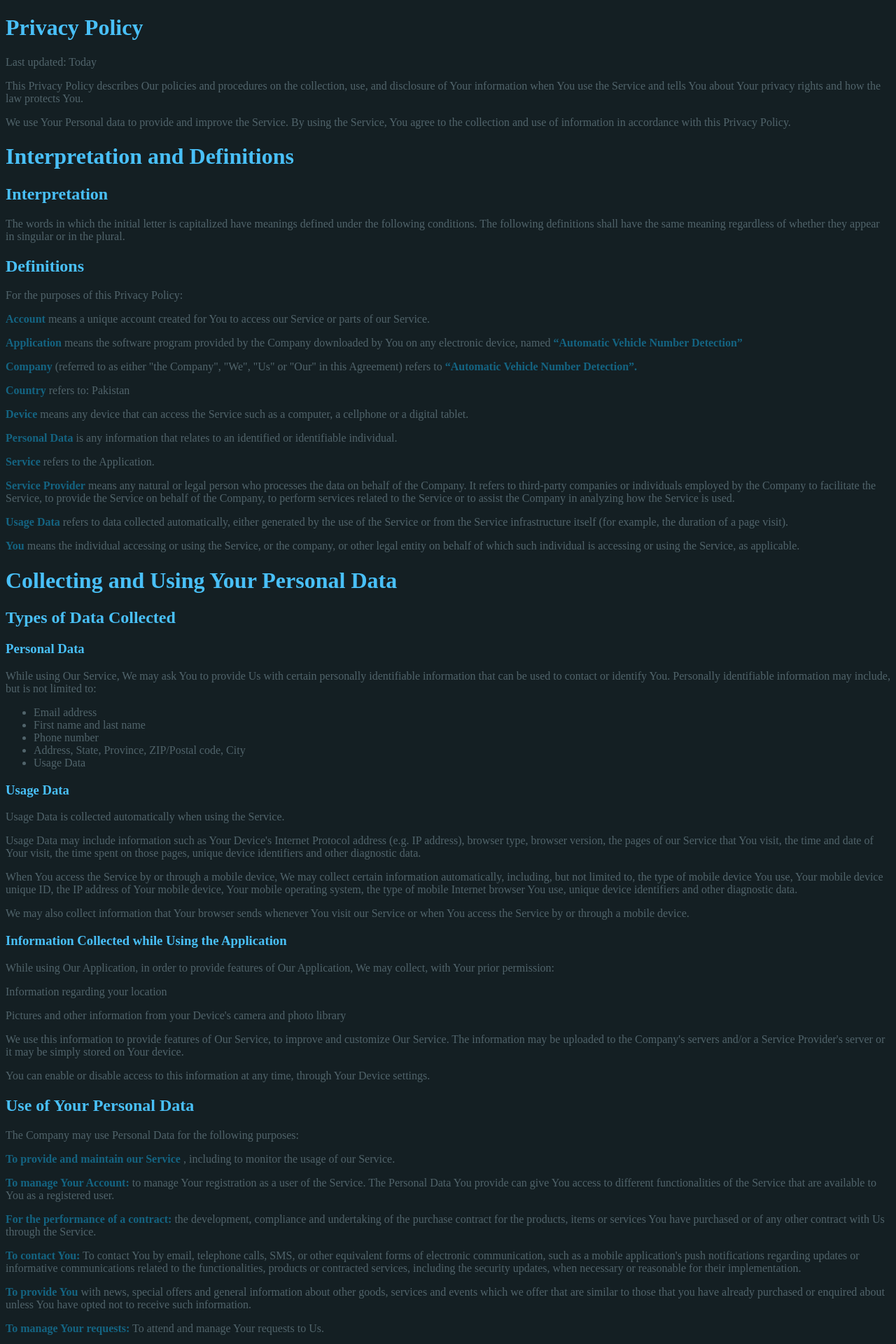
After one commit to sulaiman-s/E-Challan-Server-, a Django app: template Cors/templates/privacyPolicy.html in a window 1280 px wide. The commit adds this page. Shown: the top 1920 px of the page at 70% size. Run offline with Django 3.2, Linux system fonts and the light colour scheme; the template is opened without the code that fills it, so the values that code supplies are empty; parts of the project's set-up code (start-up, migrations or seed data) failed here and were passed over.

Commit message:
added privacy policy

```diff
--- a/Challans/views.py
+++ b/Challans/views.py
@@ -12,7 +12,7 @@ from .models import Challan
 class ChallanSerializer(serializers.ModelSerializer):
     class Meta:
         model = Challan
-        fields = ['challan_id','vehicle_number', 'vehicle_type', 'challan_amount',
+        fields = ['challan_id', 'vehicle_number', 'vehicle_type', 'challan_amount',
                   'challan_location', 'challan_status']
 
 
--- /dev/null
+++ b/Cors/templates/privacyPolicy.html
@@ -0,0 +1,356 @@
+<!DOCTYPE html>
+<html lang="en">
+  <head>
+    <meta charset="UTF-8" />
+    <meta http-equiv="X-UA-Compatible" content="IE=edge" />
+    <meta name="viewport" content="width=device-width, initial-scale=1.0" />
+    <title>Privacy-Policy</title>
+  </head>
+  <body>
+    <style>
+      h1,
+      h2,
+      h3 {
+        color: rgb(73, 192, 248);
+      }
+      body {
+        background-color: rgb(20, 31, 35);
+        color: rgb(81, 100, 107);
+      }
+      strong {
+        color: rgb(20, 100, 130);
+      }
+    </style>
+    <h1>Privacy Policy</h1>
+    <p>Last updated: Today</p>
+    <p>
+      This Privacy Policy describes Our policies and procedures on the
+      collection, use, and disclosure of Your information when You use the
+      Service and tells You about Your privacy rights and how the law protects
+      You.
+    </p>
+    <p>
+      We use Your Personal data to provide and improve the Service. By using the
+      Service, You agree to the collection and use of information in accordance
+      with this Privacy Policy.
+    </p>
+    <h1>Interpretation and Definitions</h1>
+    <h2>Interpretation</h2>
+    <p>
+      The words in which the initial letter is capitalized have meanings defined
+      under the following conditions. The following definitions shall have the
+      same meaning regardless of whether they appear in singular or in the
+      plural.
+    </p>
+    <h2>Definitions</h2>
+    <p>For the purposes of this Privacy Policy:</p>
+    <p>
+      <strong>Account</strong>
+      means a unique account created for You to access our Service or parts of
+      our Service.
+    </p>
+    <p>
+      <strong>Application</strong>
+      means the software program provided by the Company downloaded by You on
+      any electronic device, named
+      <strong>“Automatic Vehicle Number Detection”</strong>
+    </p>
+    <p>
+      <strong>Company</strong>
+      (referred to as either "the Company", "We", "Us" or "Our" in this
+      Agreement) refers to
+      <strong>“Automatic Vehicle Number Detection”.</strong>
+    </p>
+    <p>
+      <strong>Country</strong>
+      refers to: Pakistan
+    </p>
+    <p>
+      <strong>Device</strong>
+      means any device that can access the Service such as a computer, a
+      cellphone or a digital tablet.
+    </p>
+    <p>
+      <strong>Personal Data</strong>
+      is any information that relates to an identified or identifiable
+      individual.
+    </p>
+    <p>
+      <strong>Service</strong>
+      refers to the Application.
+    </p>
+    <p>
+      <strong>Service Provider</strong>
+      means any natural or legal person who processes the data on behalf of the
+      Company. It refers to third-party companies or individuals employed by the
+      Company to facilitate the Service, to provide the Service on behalf of the
+      Company, to perform services related to the Service or to assist the
+      Company in analyzing how the Service is used.
+    </p>
+    <p>
+      <strong>Usage Data</strong>
+      refers to data collected automatically, either generated by the use of the
+      Service or from the Service infrastructure itself (for example, the
+      duration of a page visit).
+    </p>
+    <p>
+      <strong>You</strong>
+      means the individual accessing or using the Service, or the company, or
+      other legal entity on behalf of which such individual is accessing or
+      using the Service, as applicable.
+    </p>
+    <h1>Collecting and Using Your Personal Data</h1>
+    <h2>Types of Data Collected</h2>
+    <h3>Personal Data</h3>
+    <p>
+      While using Our Service, We may ask You to provide Us with certain
+      personally identifiable information that can be used to contact or
+      identify You. Personally identifiable information may include, but is not
+      limited to:
+    </p>
+    <ul>
+      <li>Email address</li>
+      <li>First name and last name</li>
+      <li>Phone number</li>
+      <li>Address, State, Province, ZIP/Postal code, City</li>
+      <li>Usage Data</li>
+    </ul>
+    <h3>Usage Data</h3>
+    <p>Usage Data is collected automatically when using the Service.</p>
+    <p>
+      Usage Data may include information such as Your Device's Internet Protocol
+      address (e.g. IP address), browser type, browser version, the pages of our
+      Service that You visit, the time and date of Your visit, the time spent on
+      those pages, unique device identifiers and other diagnostic data.
+    </p>
+    <p>
+      When You access the Service by or through a mobile device, We may collect
+      certain information automatically, including, but not limited to, the type
+      of mobile device You use, Your mobile device unique ID, the IP address of
+      Your mobile device, Your mobile operating system, the type of mobile
+      Internet browser You use, unique device identifiers and other diagnostic
+      data.
+    </p>
+    <p>
+      We may also collect information that Your browser sends whenever You visit
+      our Service or when You access the Service by or through a mobile device.
+    </p>
+    <h3>Information Collected while Using the Application</h3>
+    <p>
+      While using Our Application, in order to provide features of Our
+      Application, We may collect, with Your prior permission:
+    </p>
+    <p>Information regarding your location</p>
+    <p>
+      Pictures and other information from your Device's camera and photo library
+    </p>
+    <p>
+      We use this information to provide features of Our Service, to improve and
+      customize Our Service. The information may be uploaded to the Company's
+      servers and/or a Service Provider's server or it may be simply stored on
+      Your device.
+    </p>
+    <p>
+      You can enable or disable access to this information at any time, through
+      Your Device settings.
+    </p>
+    <h2>Use of Your Personal Data</h2>
+    <p>The Company may use Personal Data for the following purposes:</p>
+    <p>
+      <strong>To provide and maintain our Service</strong>
+      , including to monitor the usage of our Service.
+    </p>
+    <p>
+      <strong>To manage Your Account:</strong>
+      to manage Your registration as a user of the Service. The Personal Data
+      You provide can give You access to different functionalities of the
+      Service that are available to You as a registered user.
+    </p>
+    <p>
+      <strong>For the performance of a contract:</strong>
+      the development, compliance and undertaking of the purchase contract for
+      the products, items or services You have purchased or of any other
+      contract with Us through the Service.
+    </p>
+    <p>
+      <strong>To contact You:</strong>
+      To contact You by email, telephone calls, SMS, or other equivalent forms
+      of electronic communication, such as a mobile application's push
+      notifications regarding updates or informative communications related to
+      the functionalities, products or contracted services, including the
+      security updates, when necessary or reasonable for their implementation.
+    </p>
+    <p>
+      <strong>To provide You</strong>
+      with news, special offers and general information about other goods,
+      services and events which we offer that are similar to those that you have
+      already purchased or enquired about unless You have opted not to receive
+      such information.
+    </p>
+    <p>
+      <strong>To manage Your requests:</strong>
+      To attend and manage Your requests to Us.
+    </p>
+    <p>
+      <strong>For business transfers:</strong>
+      We may use Your information to evaluate or conduct a merger, divestiture,
+      restructuring, reorganization, dissolution, or other sale or transfer of
+      some or all of Our assets, whether as a going concern or as part of
+      bankruptcy, liquidation, or similar proceeding, in which Personal Data
+      held by Us about our Service users is among the assets transferred.
+    </p>
+    <p>
+      <strong>For other purposes</strong>
+      : We may use Your information for other purposes, such as data analysis,
+      identifying usage trends, determining the effectiveness of our promotional
+      campaigns and to evaluate and improve our Service, products, services,
+      marketing and your experience.
+    </p>
+    <p>We may share Your personal information in the following situations:</p>
+    <ul>
+      <li>
+        <strong>With Service Providers:</strong>
+        We may share Your personal information with Service Providers to monitor
+        and analyze the use of our Service, to contact You.
+      </li>
+      <li>
+        <strong>For business transfers:</strong>
+        We may share or transfer Your personal information in connection with,
+        or during negotiations of, any merger, sale of Company assets,
+        financing, or acquisition of all or a portion of Our business to another
+        company.
+      </li>
+      <li>
+        <strong>With business partners:</strong>
+        We may share Your information with Our business partners to offer You
+        certain products, services or promotions.
+      </li>
+      <li>
+        <strong>With other users:</strong>
+        when You share personal information or otherwise interact in the public
+        areas with other users, such information may be viewed by all users and
+        may be publicly distributed outside.
+      </li>
+      <li>
+        <strong>With Your consent</strong>
+        : We may disclose Your personal information for any other purpose with
+        Your consent.
+      </li>
+    </ul>
+    <h2>Retention of Your Personal Data</h2>
+    <p>
+      The Company will retain Your Personal Data only for as long as is
+      necessary for the purposes set out in this Privacy Policy. We will retain
+      and use Your Personal Data to the extent necessary to comply with our
+      legal obligations (for example, if we are required to retain your data to
+      comply with applicable laws), resolve disputes, and enforce our legal
+      agreements and policies.
+    </p>
+    <p>
+      The Company will also retain Usage Data for internal analysis purposes.
+      Usage Data is generally retained for a shorter period of time, except when
+      this data is used to strengthen the security or to improve the
+      functionality of Our Service, or We are legally obligated to retain this
+      data for longer time periods.
+    </p>
+    <h2>Transfer of Your Personal Data</h2>
+    <p>
+      Your information, including Personal Data, is processed at the Company's
+      operating offices and in any other places where the parties involved in
+      the processing are located. It means that this information may be
+      transferred to — and maintained on — computers located outside of Your
+      state, province, country or other governmental jurisdiction where the data
+      protection laws may differ than those from Your jurisdiction.
+    </p>
+    <p>
+      Your consent to this Privacy Policy followed by Your submission of such
+      information represents Your agreement to that transfer.
+    </p>
+    <p>
+      The Company will take all steps reasonably necessary to ensure that Your
+      data is treated securely and in accordance with this Privacy Policy and no
+      transfer of Your Personal Data will take place to an organization or a
+      country unless there are adequate controls in place including the security
+      of Your data and other personal information.
+    </p>
+    <h2>Disclosure of Your Personal Data</h2>
+    <h3>Business Transactions</h3>
+    <p>
+      If the Company is involved in a merger, acquisition or asset sale, Your
+      Personal Data may be transferred. We will provide notice before Your
+      Personal Data is transferred and becomes subject to a different Privacy
+      Policy.
+    </p>
+    <h3>Law enforcement</h3>
+    <p>
+      Under certain circumstances, the Company may be required to disclose Your
+      Personal Data if required to do so by law or in response to valid requests
+      by public authorities (e.g. a court or a government agency).
+    </p>
+    <h3>Other legal requirements</h3>
+    <p>
+      The Company may disclose Your Personal Data in the good faith belief that
+      such action is necessary to:
+    </p>
+    <ul>
+      <li>Comply with a legal obligation.</li>
+      <li>Protect and defend the rights or property of the Company.</li>
+      <li>
+        Prevent or investigate possible wrongdoing in connection with the
+        Service.
+      </li>
+      <li>
+        Protect the personal safety of Users of the Service or the public.
+      </li>
+      <li>Protect against legal liability.</li>
+    </ul>
+    <h2>Security of Your Personal Data</h2>
+    <p>
+      The security of Your Personal Data is important to Us, but remember that
+      no method of transmission over the Internet, or method of electronic
+      storage is 100% secure. While We strive to use commercially acceptable
+      means to protect Your Personal Data, We cannot guarantee its absolute
+      security.
+    </p>
+    <h1>Children’s Privacy</h1>
+    <p>
+      Our Service does not address anyone under the age of 13. We do not
+      knowingly collect personally identifiable information from anyone under
+      the age of 13. If You are a parent or guardian and You are aware that Your
+      child has provided Us with Personal Data, please contact Us. If We become
+      aware that We have collected Personal Data from anyone under the age of 13
+      without verification of parental consent, We take steps to remove that
+      information from Our servers.
+    </p>
+    <p>
+      If We need to rely on consent as a legal basis for processing Your
+      information and Your country requires consent from a parent, We may
+      require Your parent's consent before We collect and use that information.
+    </p>
+    <h1>Changes to this Privacy Policy</h1>
+    <p>
+      We may update Our Privacy Policy from time to time. We will notify You of
+      any changes by posting the new Privacy Policy on this page.
+    </p>
+    <p>
+      We will let You know via email and/or a prominent notice on Our Service,
+      prior to the change becoming effective and update the "Last updated" date
+      at the top of this Privacy Policy.
+    </p>
+    <p>
+      You are advised to review this Privacy Policy periodically for any
+      changes. Changes to this Privacy Policy are effective when they are posted
+      on this page.
+    </p>
+    <h1>Contact Us</h1>
+    <p>
+      If you have any questions about this Privacy Policy, You can contact us:
+    </p>
+    <p>By email:</p>
+    <ul>
+      <li>18101001-198@uskt.edu.pk</li>
+      <li>18101001-212@uskt.edu.pk</li>
+      <li>18101001-235@uskt.edu.pk</li>
+    </ul>
+  </body>
+</html>
--- a/Cors/templates/registration/common/password_reset_form.html
+++ b/Cors/templates/registration/common/password_reset_form.html
@@ -5,7 +5,8 @@
     <form method="post">
       {% csrf_token %}
       {{ form.as_p }}
-      <button type="submit" style="background-color: rgb(73,192,248); height:30; font-weight: bold;">Reset my password</button>
+      <!--<input type="email" name="email" required>-->
+      <button type="submit" style="background-color: rgb(73,192,248); height:30px; font-weight: bold;">Reset my password</button>
     </form>
   </div>
   </div>
--- a/Cors/urls.py
+++ b/Cors/urls.py
@@ -2,7 +2,7 @@ from django.urls import path, include
 from django.contrib.auth import views as auth_views
 from .views import MyTokenObtainPairView
 from django.contrib import admin
-from .views import Profiles,ProfilesSpec
+from .views import Profiles,ProfilesSpec,privacyPolicy
 
 
 urlpatterns = [
@@ -21,6 +21,6 @@ urlpatterns = [
     path('profile/', Profiles.as_view()),
     path('profile/uid/<str:id>',ProfilesSpec.as_view()),
     path('profile/<str:name>',ProfilesSpec.as_view()),
-
+    path('privacy/',privacyPolicy)
 
 ]
```
Also changed, not shown: Cors/views.py (+8 -0 lines), db.sqlite3.
